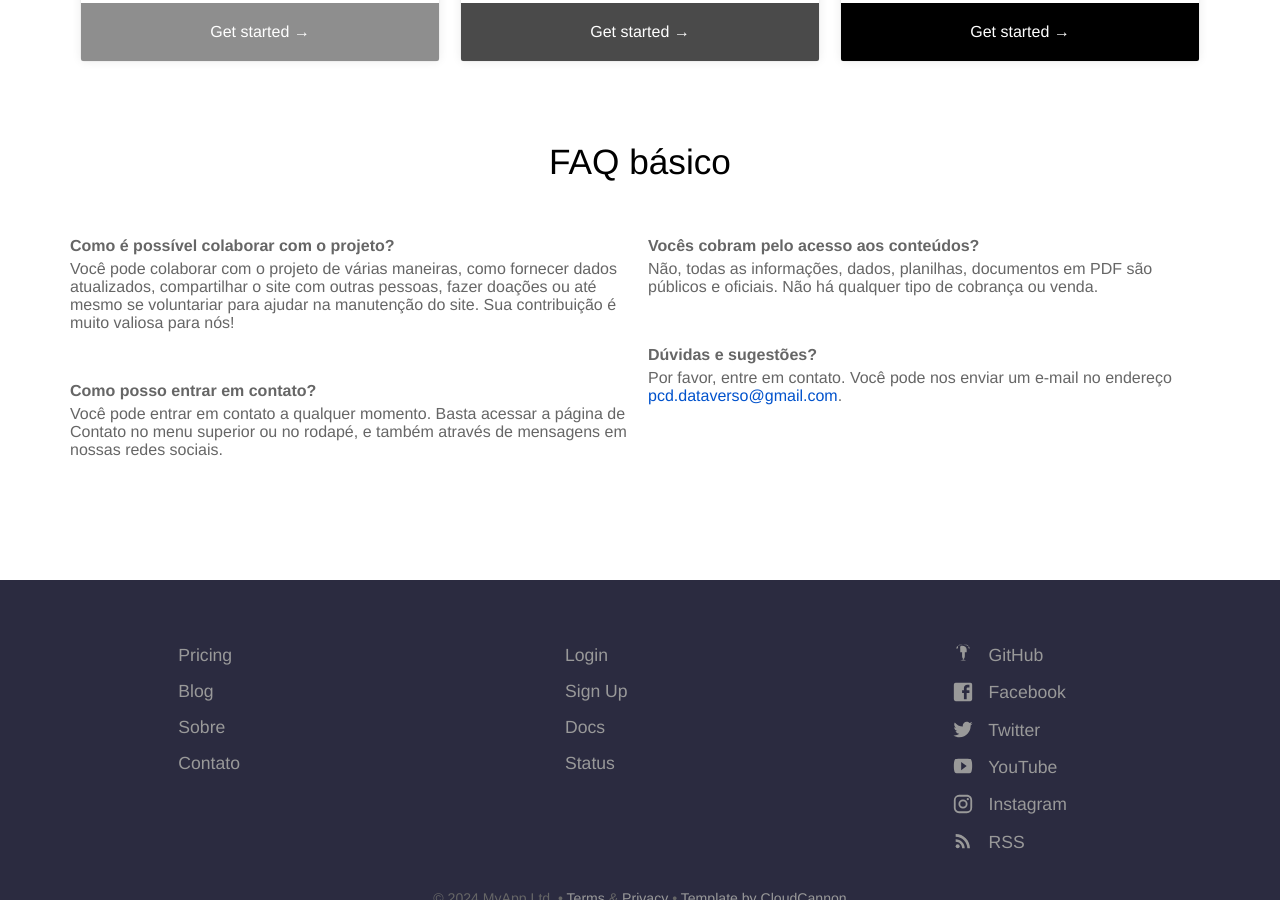
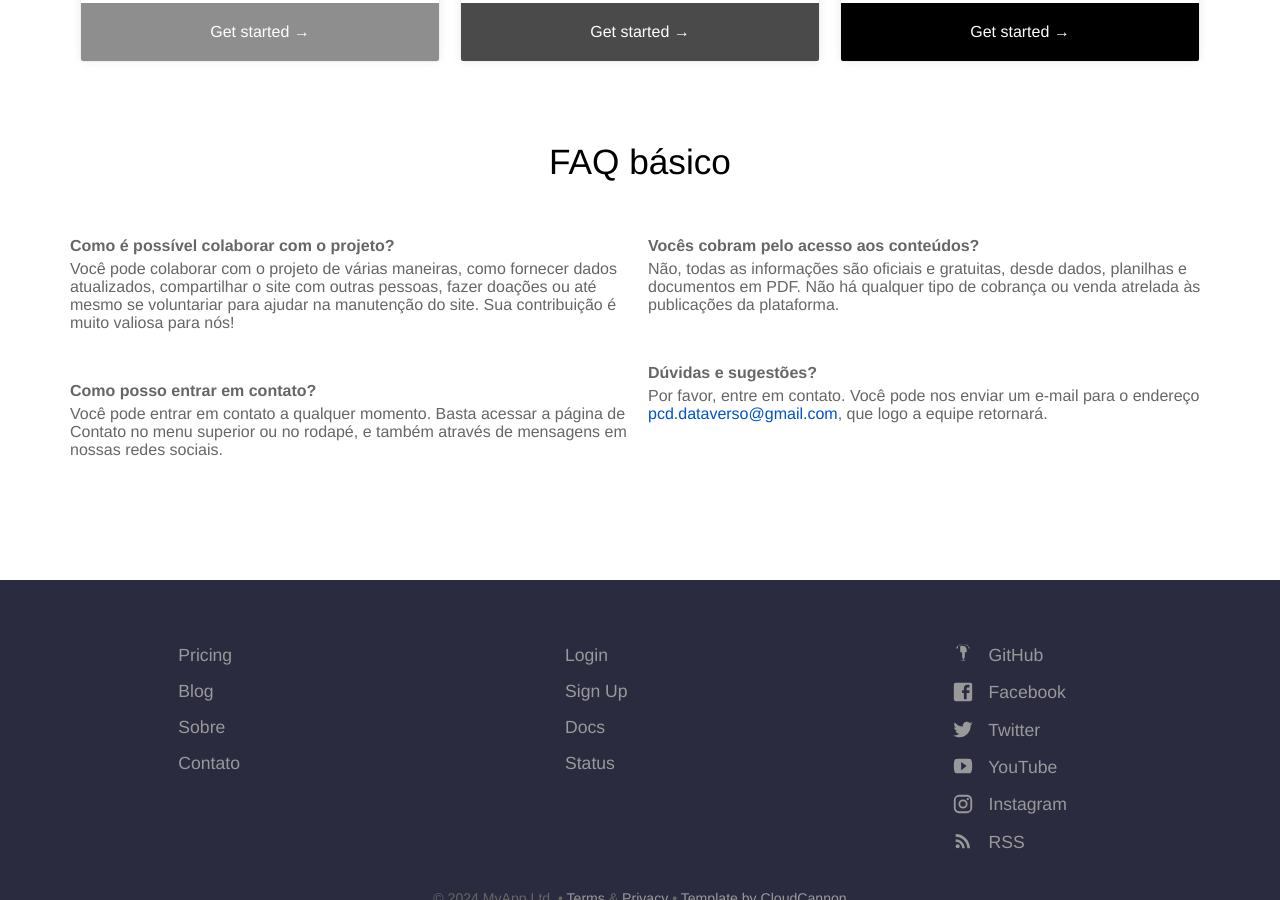
Before and after one commit to jornalistainclusivo/pcd.dataverso.org, a Jekyll site: the page built from descricao.html, in a window 1280 px wide and 900 px high, scrolled down 764 px. Built offline with Jekyll 4.4.1, drawn with Linux system fonts in a browser that asks for light colours.

Commit message:
Faq sobre

```diff
--- a/descricao.html
+++ b/descricao.html
@@ -63,9 +63,9 @@ faq:
   - question: Como posso entrar em contato?
     answer: Você pode entrar em contato a qualquer momento. Basta acessar a página de Contato no menu superior ou no rodapé, e também através de mensagens em nossas redes sociais.
   - question: Vocês cobram pelo acesso aos conteúdos?
-    answer: Não, todas as informações, dados, planilhas, documentos em PDF são públicos e oficiais. Não há qualquer tipo de cobrança ou venda.
+    answer: Não, todas as informações são oficiais e gratuitas, desde dados, planilhas e documentos em PDF. Não há qualquer tipo de cobrança ou venda atrelada às publicações da plataforma.
   - question: Dúvidas e sugestões?
-    answer: Por favor, entre em contato. Você pode nos enviar um e-mail no endereço <a href="mailto:pcd.dataverso@gmail.com">pcd.dataverso@gmail.com</a>.
+    answer: Por favor, entre em contato. Você pode nos enviar um e-mail para o endereço <a href="mailto:pcd.dataverso@gmail.com">pcd.dataverso@gmail.com</a>, que logo a equipe retornará.
 ---
 <div class="plans">
 	{% for plan in page.pricing_table %}
```
